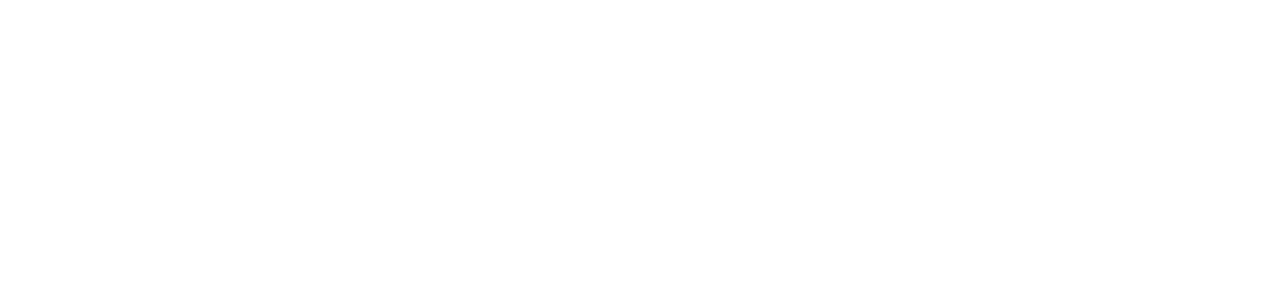
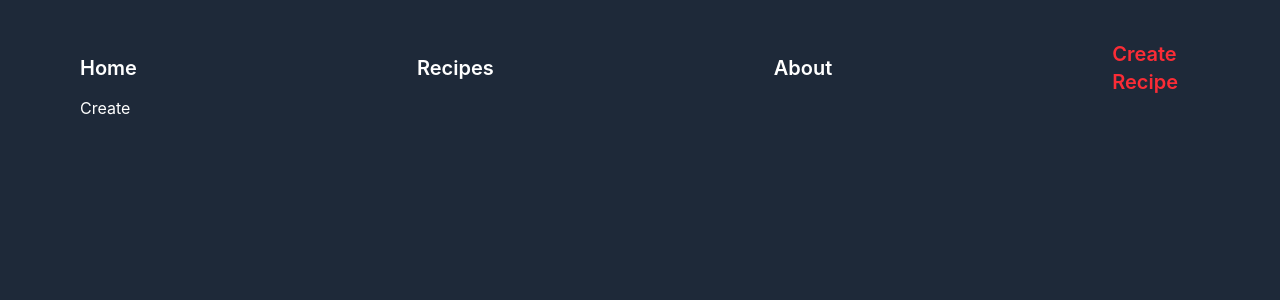
Before and after one commit to indrajeetveer/tastebook, a React (Vite) app: page /Create in a window 1280 px wide. Shown: the top 300 px of the page. Built offline with nearby package versions, Linux system fonts and the light colour scheme.

Commit message:
Recipe Project work

```diff
--- a/src/App.jsx
+++ b/src/App.jsx
@@ -1,9 +1,11 @@
 import React from "react";
 import Mainroutes from "./routes/Mainroutes";
+import Navbar from "./componetns/Navbar";
 
 const App = () => {
   return (
-    <div>
+    <div className="h-screen w-screen text-white bg-gray-800 py-10 px-20">
+      <Navbar />
       <Mainroutes />
     </div>
   );
--- a/src/Routes/MainRoutes.jsx
+++ b/src/Routes/MainRoutes.jsx
@@ -3,14 +3,16 @@
 import Home from "../Pages/Home";
 import Recipes from "../Pages/Recipes";
 import About from "../Pages/About";
+import Create from "../Pages/Create";
 
 const Mainroutes = () => {
-  return;
-  <Routes>
-    <Route path="/" element={<Home />} />
-    <Route path="/recipes" element={<Recipes />} />
-    <Route path="/about" element={<About />} />
-  </Routes>;
+  return (
+    <Routes>
+      <Route path="/" element={<Home />} />
+      <Route path="/recipes" element={<Recipes />} />
+      <Route path="/about" element={<About />} />
+      <Route path='/Create' element={<Create/>}/>
+    </Routes>
+  );
 };
-
 export default Mainroutes;
--- /dev/null
+++ b/src/componetns/Navbar.jsx
@@ -0,0 +1,23 @@
+import React from "react";
+import { NavLink } from "react-router-dom";
+
+const Navbar = () => {
+  return (
+    <div className="flex items-center justify-center gap-70 font-semibold text-xl">
+      <NavLink className={(e) => e.isActive && "text-red-500"} to="/">
+        Home
+      </NavLink>
+      <NavLink className={(e) => e.isActive && "text-red-500"} to="/recipes">
+        Recipes
+      </NavLink>
+      <NavLink className={(e) => e.isActive && "text-red-500"} to="/about">
+        About
+      </NavLink>
+      <NavLink className={(e) => e.isActive && "text-red-500"} to="/create">
+        Create Recipe
+      </NavLink>
+    </div>
+  );
+};
+
+export default Navbar;
--- a/src/pages/About.jsx
+++ b/src/pages/About.jsx
@@ -1,9 +1,11 @@
-import React from 'react'
+import React from "react";
 
-const Abou = () => {
+const About = () => {
   return (
-    <div>Abou</div>
-  )
-}
+    <div>
+      <h1>This is an About page</h1>
+    </div>
+  );
+};
 
-export default Abou
+export default About;
--- /dev/null
+++ b/src/pages/Create.jsx
@@ -0,0 +1,9 @@
+import React from 'react'
+
+const Create = () => {
+  return (
+    <div>Create</div>
+  )
+}
+
+export default Create
--- a/src/pages/Home.jsx
+++ b/src/pages/Home.jsx
@@ -1,9 +1,9 @@
-import React from 'react'
+import React from "react";
 
 const Home = () => {
-  return (
-    <div>Home</div>
-  )
-}
+  return <div>
+    <h1>This is an Home Page</h1>
+  </div>;
+};
 
-export default Home
+export default Home;
--- a/src/pages/Recipes.jsx
+++ b/src/pages/Recipes.jsx
@@ -1,9 +1,11 @@
-import React from 'react'
+import React from "react";
 
 const Racipies = () => {
   return (
-    <div>Racipies</div>
-  )
-}
+    <div>
+      <h1>This is an Recipes page</h1>
+    </div>
+  );
+};
 
-export default Racipies
+export default Racipies;
```
